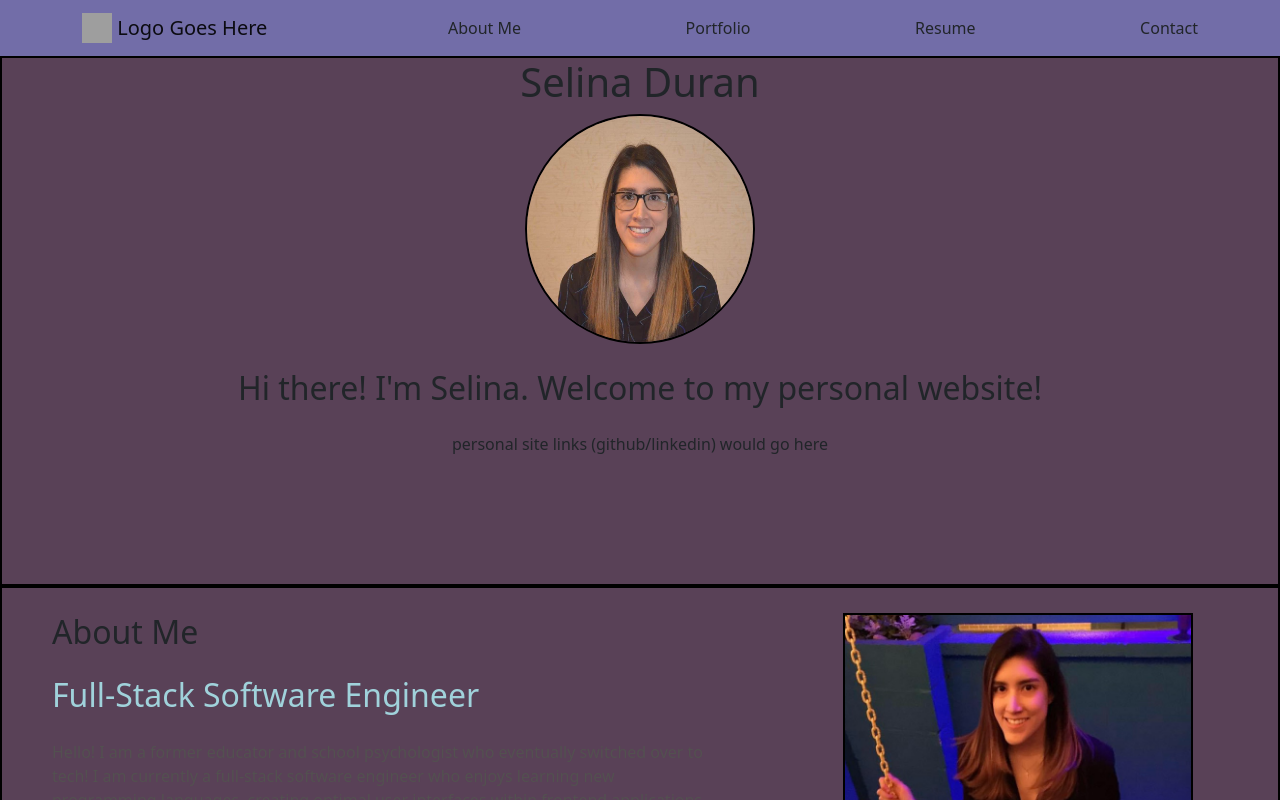
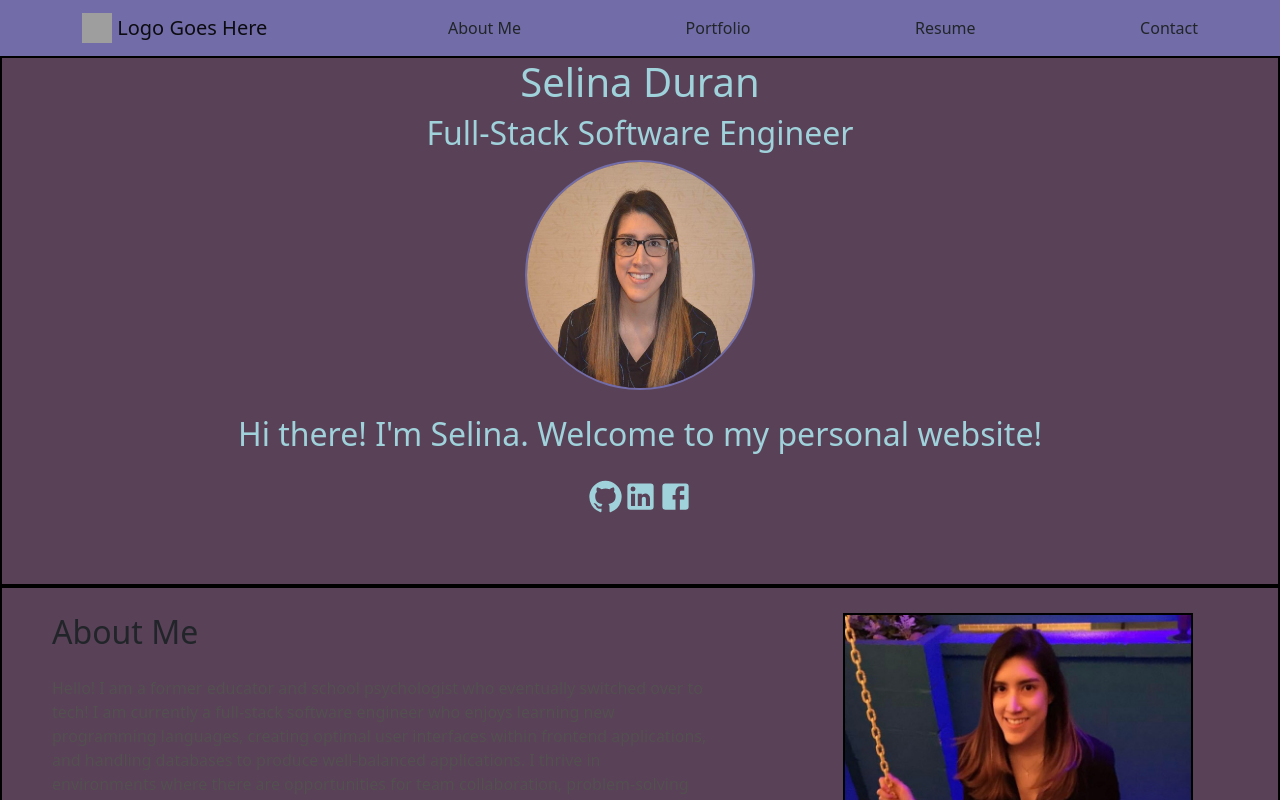
Before and after one commit to selinaduran/Personal-Portfolio, a Next.js app in the folder personal_portfolio/: page / in a window 1280 px wide. Shown: the top 800 px of the page. Built offline with nearby package versions, Linux system fonts and the light colour scheme; grey boxes are pictures that could not be loaded.

Commit message:
added site links

```diff
--- a/personal_portfolio/package.json
+++ b/personal_portfolio/package.json
@@ -11,6 +11,7 @@
   "dependencies": {
     "@emotion/react": "^11.10.5",
     "@emotion/styled": "^11.10.5",
+    "@mui/icons-material": "^5.11.0",
     "@mui/material": "^5.10.14",
     "bootstrap": "^5.2.3",
     "eslint": "8.27.0",
--- a/personal_portfolio/pages/index.js
+++ b/personal_portfolio/pages/index.js
@@ -2,6 +2,9 @@ import Head from "next/head";
 import Image from "next/image";
 import styles from "../styles/Home.module.css";
 import "bootstrap/dist/css/bootstrap.min.css";
+import GitHubIcon from "@mui/icons-material/GitHub";
+import LinkedInIcon from "@mui/icons-material/LinkedIn";
+import FacebookIcon from "@mui/icons-material/Facebook";
 
 export default function Home() {
   return (
@@ -12,6 +15,7 @@ export default function Home() {
       </Head>
       <div className={styles.header}>
         <h1 className={styles.title}>Selina Duran</h1>
+        <h2 className={styles.title}>Full-Stack Software Engineer</h2>
         <img
           className={styles.profilepic}
           src="/img/ProfilePic.jpeg"
@@ -20,9 +24,17 @@ export default function Home() {
         <h2 className={styles.welcome}>
           Hi there! I'm Selina. Welcome to my personal website!
         </h2>
-        <p className={styles.sitelinks}>
-          personal site links (github/linkedin) would go here
-        </p>
+        <div className={styles.sitelinks}>
+          <a href="https://github.com/selinaduran" target="_blank">
+            <GitHubIcon className={styles.sitelink} fontSize="large" />
+          </a>
+          <a href="https://www.linkedin.com/in/selina-duran/" target="_blank">
+            <LinkedInIcon className={styles.sitelink} fontSize="large" />
+          </a>
+          <a href="https://www.facebook.com/selina.duran.92/" target="_blank">
+            <FacebookIcon className={styles.sitelink} fontSize="large" />
+          </a>
+        </div>
       </div>
       <div className={styles.about}>
         <div className={styles.aboutContainer}>
@@ -35,7 +47,6 @@ export default function Home() {
           </div>
           <div className={styles.aboutSection2}>
             <h2 className={styles.aboutName}>About Me</h2>
-            <h2 className={styles.aboutTitle}>Full-Stack Software Engineer</h2>
             <p className={styles.aboutInfo}>
               Hello! I am a former educator and school psychologist who
               eventually switched over to tech! I am currently a full-stack
@@ -62,7 +73,7 @@ export default function Home() {
         <p>tech stack icons would go here</p>
       </div>
       <div className={styles.featured}>
-        <h2>Featured Projects</h2>
+        <h2>Featured Applications</h2>
         <p>featured projects would go here</p>
       </div>
     </div>
--- a/personal_portfolio/styles/Home.module.css
+++ b/personal_portfolio/styles/Home.module.css
@@ -15,19 +15,34 @@
   height: 530px;
 }
 
+.title {
+  color: #a0d2db;
+}
+
 .profilepic {
   height: 230px;
   width: 230px;
   border-radius: 50%;
-  border: 2px solid black;
+  border: 2px solid #726da8;
 }
 
 .welcome {
   margin: 25px;
+  color: #a0d2db;
 }
 
 .sitelinks {
   margin: 0px 25px 25px 25px;
+}
+
+.sitelink,
+.sitelink:visited {
+  color: #a0d2db;
+}
+
+.sitelink:hover {
+  color: #7d8cc4;
+  cursor: pointer;
 }
 
 .about {
@@ -56,11 +71,6 @@
 .aboutName {
   margin: 25px;
   font-size: xx-large;
-}
-
-.aboutTitle {
-  margin: 25px;
-  color: #a0d2db;
 }
 
 .aboutme {
```
Also changed, not shown: 1 other file (tests, documents, lock files or other folders).
